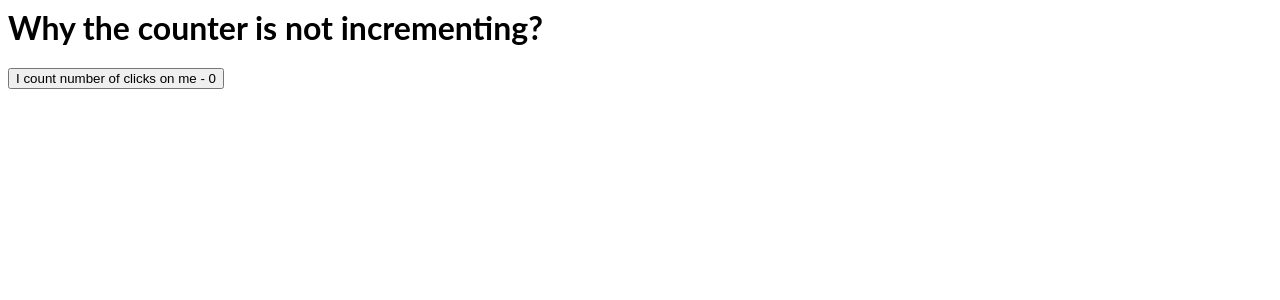
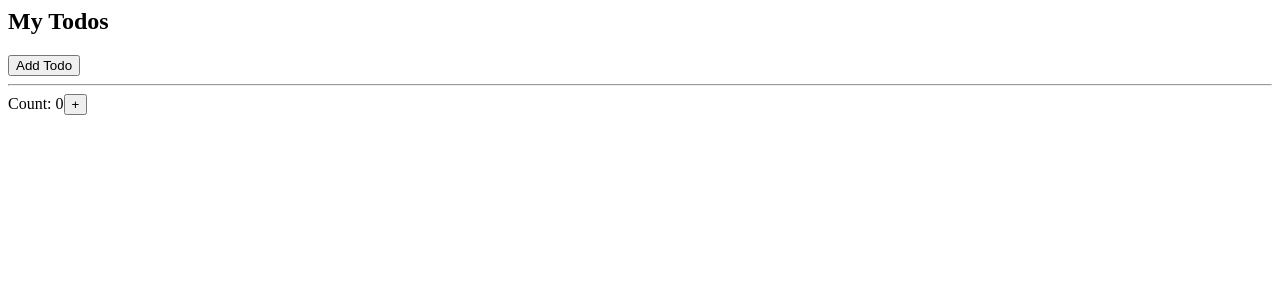
Before and after one commit to surya-pabbineedi/react-ts-1, a React (Create React App) app: page / in a window 1280 px wide. Shown: the top 300 px of the page. Built offline with nearby package versions, Linux system fonts and the light colour scheme.

Commit message:
1 file modified, 1 added

```diff
--- a/App.tsx
+++ b/App.tsx
@@ -1,19 +1,27 @@
 import * as React from 'react';
+import { useState } from 'react';
 import './style.css';
+import Todos from './Todos';
 
 export default function App() {
-  const [count, setCount] = React.useState(0);
+  const [count, setCount] = useState(0);
+  const [todos, setTodos] = useState([]);
 
-  const updateCount = () => {
-    setCount((count) => count++);
+  const increment = () => {
+    setCount((c) => c + 1);
+  };
+  const addTodo = () => {
+    setTodos((t) => [...t, 'New Todo']);
   };
 
   return (
     <div>
-      <h1>Why the counter is not incrementing?</h1>
-      <button onClick={() => updateCount()}>
-        I count number of clicks on me - {count}
-      </button>
+      <Todos todos={todos} addTodo={addTodo} />
+      <hr />
+      <div>
+        Count: {count}
+        <button onClick={increment}>+</button>
+      </div>
     </div>
   );
 }
--- /dev/null
+++ b/Todos.tsx
@@ -0,0 +1,17 @@
+import * as React from 'react';
+import { memo } from 'react';
+
+const Todos = ({ todos, addTodo }) => {
+  console.log('child render');
+  return (
+    <div>
+      <h2>My Todos</h2>
+      {todos.map((todo, index) => {
+        return <p key={index}>{todo}</p>;
+      })}
+      <button onClick={addTodo}>Add Todo</button>
+    </div>
+  );
+};
+
+export default memo(Todos);
```
